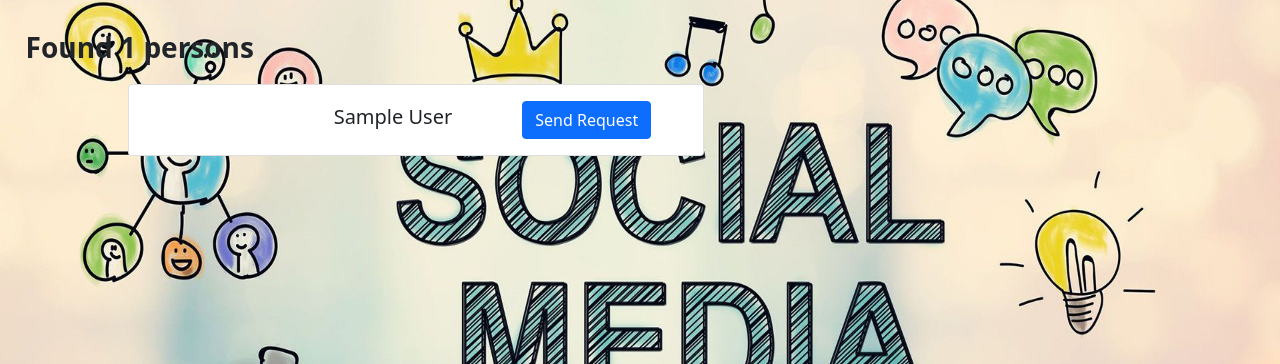
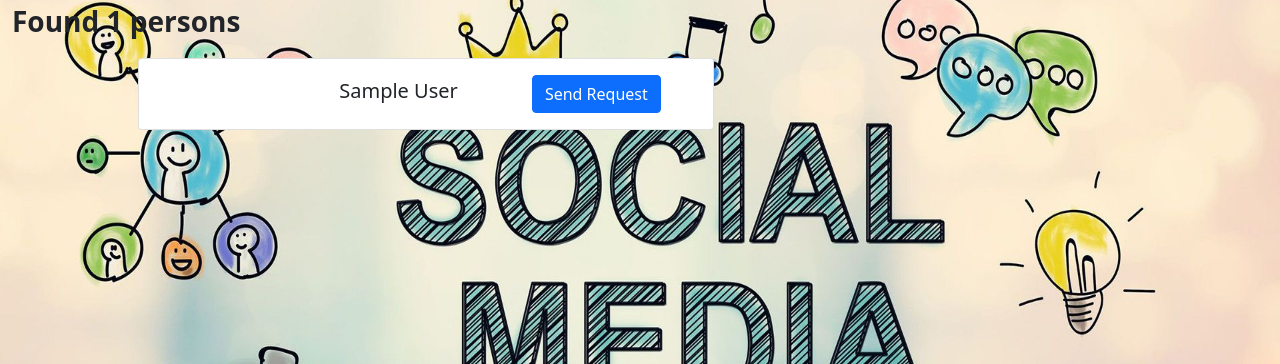
Before and after one commit to suraj19980921/social_media_2, a Django app: template templates/main/search.html in a window 1280 px wide. Shown: the part 56-420 px from the top of the page. Run offline with Django 3.2, Linux system fonts and the light colour scheme; the template is opened without the code that fills it: values that come from a table or form of the project are taken from there, others are empty; the visitor is signed in with stand-in values (Sample User, id 1); data comes from the database, SQL or seed files in the repository.

Commit message:
search page fixed

```diff
--- a/static/main/main.css
+++ b/static/main/main.css
@@ -120,4 +120,8 @@ body{
         width:100%;
     }
 
+    .view{
+        display: flex;
+    }
+
 }
--- a/templates/main/search.html
+++ b/templates/main/search.html
@@ -3,34 +3,39 @@
 
 {% block content %}
 
-<div style="margin-top:2%; margin-left:2%;">
+<div class="container-fluid">
     <p class='text-dark fs-3 fw-bold'>Found {{people.count}} persons </p>
-</div>
+
 {% for person in people %}
-
-        <div class="card mb-2" style="width:36rem; margin-left: 10%;">
+    <div class="row">
+        <div class="d-flex" style="width:100%;">
+        <div class="card mb-2" style="width:36rem; margin-left:10%;">
             <div class="card-body">
                 <div class="row">
-                    <div class="col-sm-4">
+                    <div class="d-flex">
+                    <div class="col-sm-4 ">
                         {% for psn in person.profile_set.all %}
                             <img src="/media/{{psn.image}}" alt=" {{person.first_name}} {{person.last_name}}" style="height:50px; width:100px;"">
                         {% endfor %}
                     </div>
-                    <div class="col-sm-4">
+                    <div class="col-sm-4 mx-1">
                         <h5 class="mt-1"><a href="/user/{{person.id}}" class="text-dark">{{person.first_name}} {{person.last_name}}</a></h5>
                     </div>
-                    <div class="col-sm-4">
+                    <div class="col-sm-4 mx-2">
                         {% if person.id in idList %}
                             <p class="text-success fs-5 fw-bold ">Friends</p>
                         {% elif person.id in rsList %}
-                            <p class="text-primary fs-5 fw-bold ">Request Sent</p>
+                            <p class="text-primary fw-bold mt-1" style="font-size:large;">Request Sent</p>
                         {%else%}
                             <a  href="/send_request/{{person.id}}" class="btn btn-primary">Send Request</a>
                         {% endif %}
                     </div>
                 </div>
             </div>
+            </div>
         </div>
+    </div>
+</div>
+       {% endfor %}
 
-       {% endfor %}
 {% endblock %}
```
